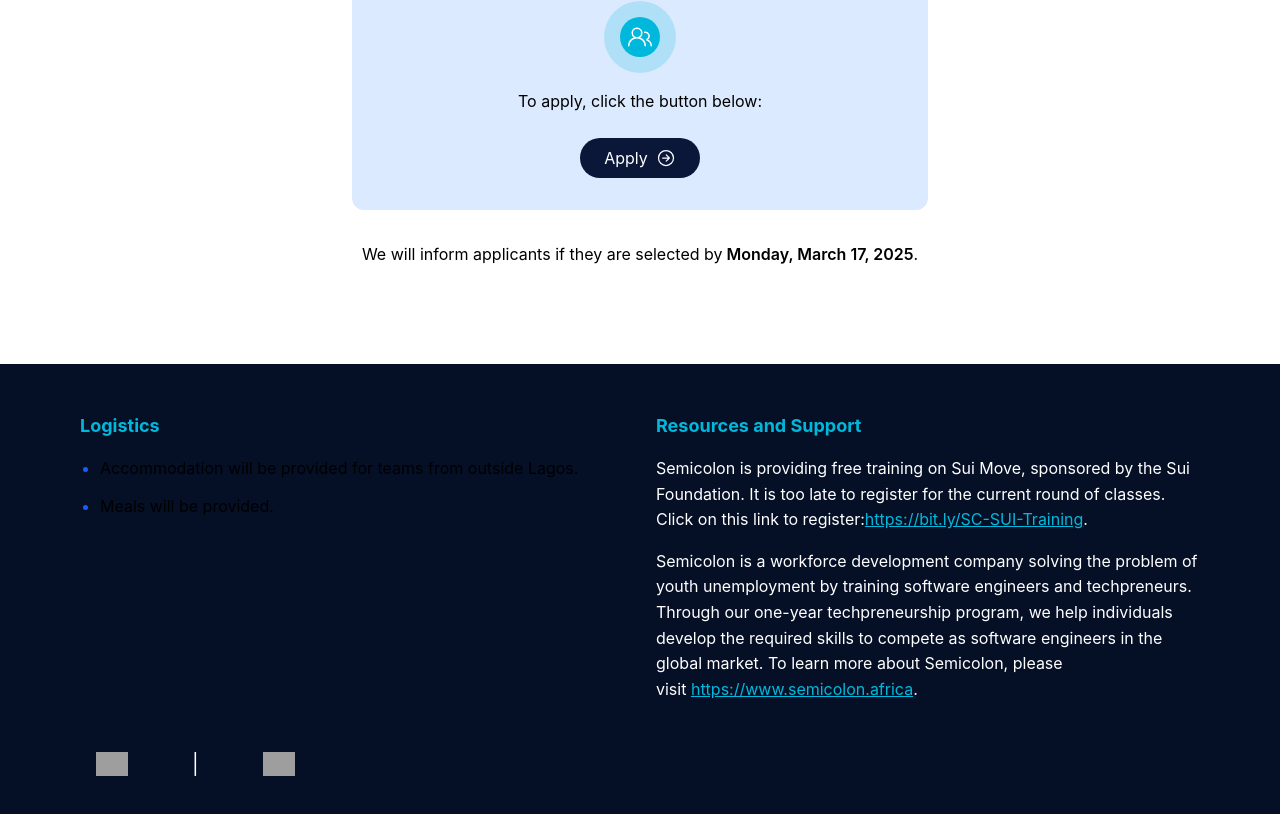
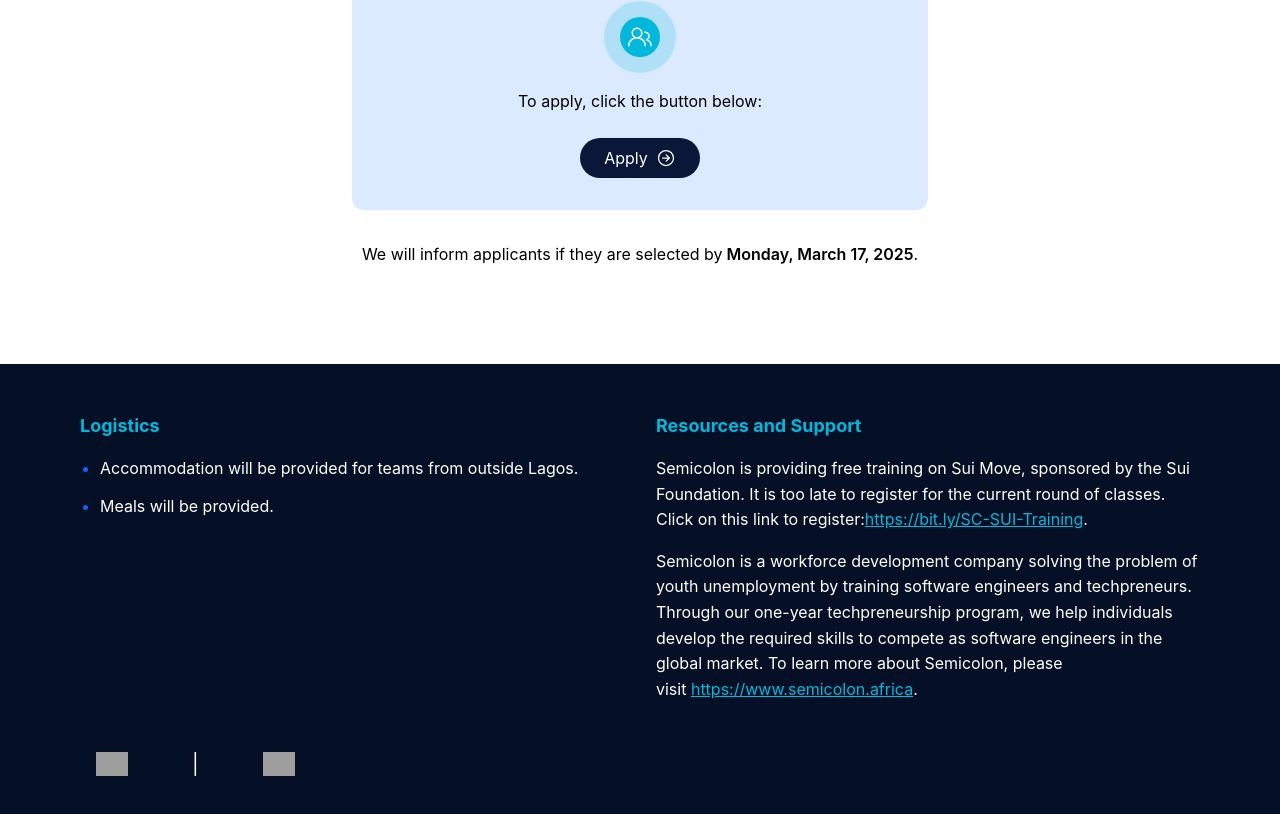
Before and after one commit to KingEddie01/semicolon-sui-project, a Next.js app: page / in a window 1280 px wide. Shown: the part 3024-3838 px from the top of the page. Built offline with nearby package versions, Linux system fonts and the light colour scheme; grey boxes are pictures that could not be loaded.

Commit message:
semicolon sui web page

```diff
--- a/src/page-component /footer/footer.tsx
+++ b/src/page-component /footer/footer.tsx
@@ -8,7 +8,7 @@ function Footer() {
                 <div className="mx-auto grid max-w-6xl gap-8 px-4 md:grid-cols-2">
                     <div>
                         <h4 className="mb-4 text-lg font-bold text-cyan-500">Logistics</h4>
-                        <ul className="list-disc pl-5 space-y-3 text-black marker:text-blue-600">
+                        <ul className="list-disc pl-5 space-y-3 text-white marker:text-blue-600">
                             <li>Accommodation will be provided for teams from outside Lagos.</li>
                             <li>Meals will be provided.</li>
                         </ul>
```
